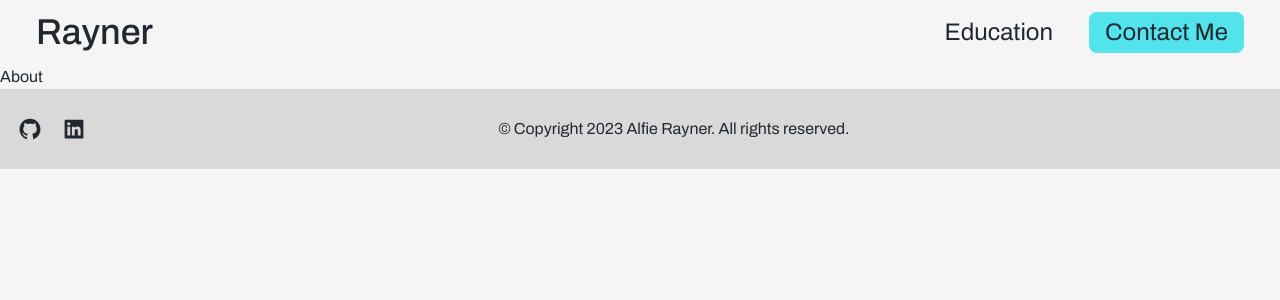
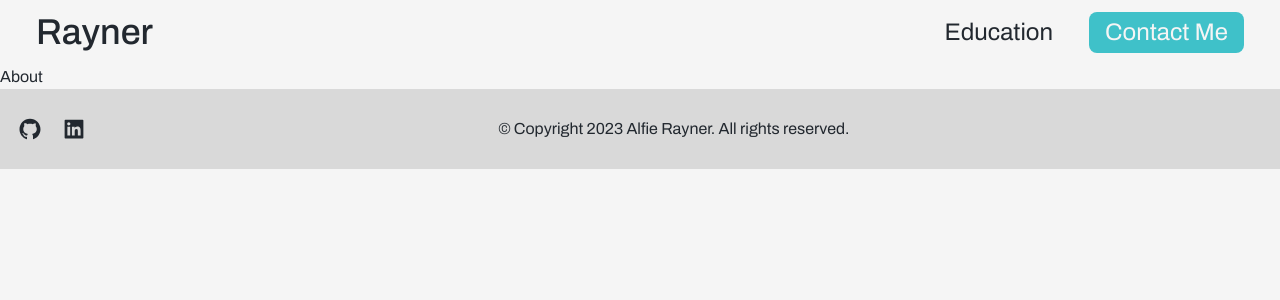
Before and after one commit to Alfredoes234/portfolio, a Next.js app: page /contact in a window 1280 px wide. Shown: the top 300 px of the page. Built offline with nearby package versions, Linux system fonts and the light colour scheme.

Commit message:
added green

```diff
--- a/app/layout.tsx
+++ b/app/layout.tsx
@@ -24,8 +24,8 @@ export default function RootLayout({
             <span className="absolute -bottom-1 left-0 w-0 h-2 bg-accent transition-all group-hover:w-full"></span>
           </Link>
           <div className="flex items-center gap-5 m-3 text-xl">
-            <Link href={"/education"} className="transition hover:bg-secondary rounded-lg pt-1.5 pb-1.5 pl-4 pr-4 text-button">Education</Link>
-            <Link href={"/contact"} className="transition bg-lightp rounded-lg pt-1.5 pb-1.5 pl-4 pr-4 text-button">Contact Me</Link>
+            <Link href={"/education"} className="transition hover:bg-accent rounded-lg pt-1.5 pb-1.5 pl-4 pr-4 text-button">Education</Link>
+            <Link href={"/contact"} className="transition bg-primary rounded-lg pt-1.5 pb-1.5 pl-4 pr-4 text-button text-back">Contact Me</Link>
           </div>
         </nav>
         {children}
```
